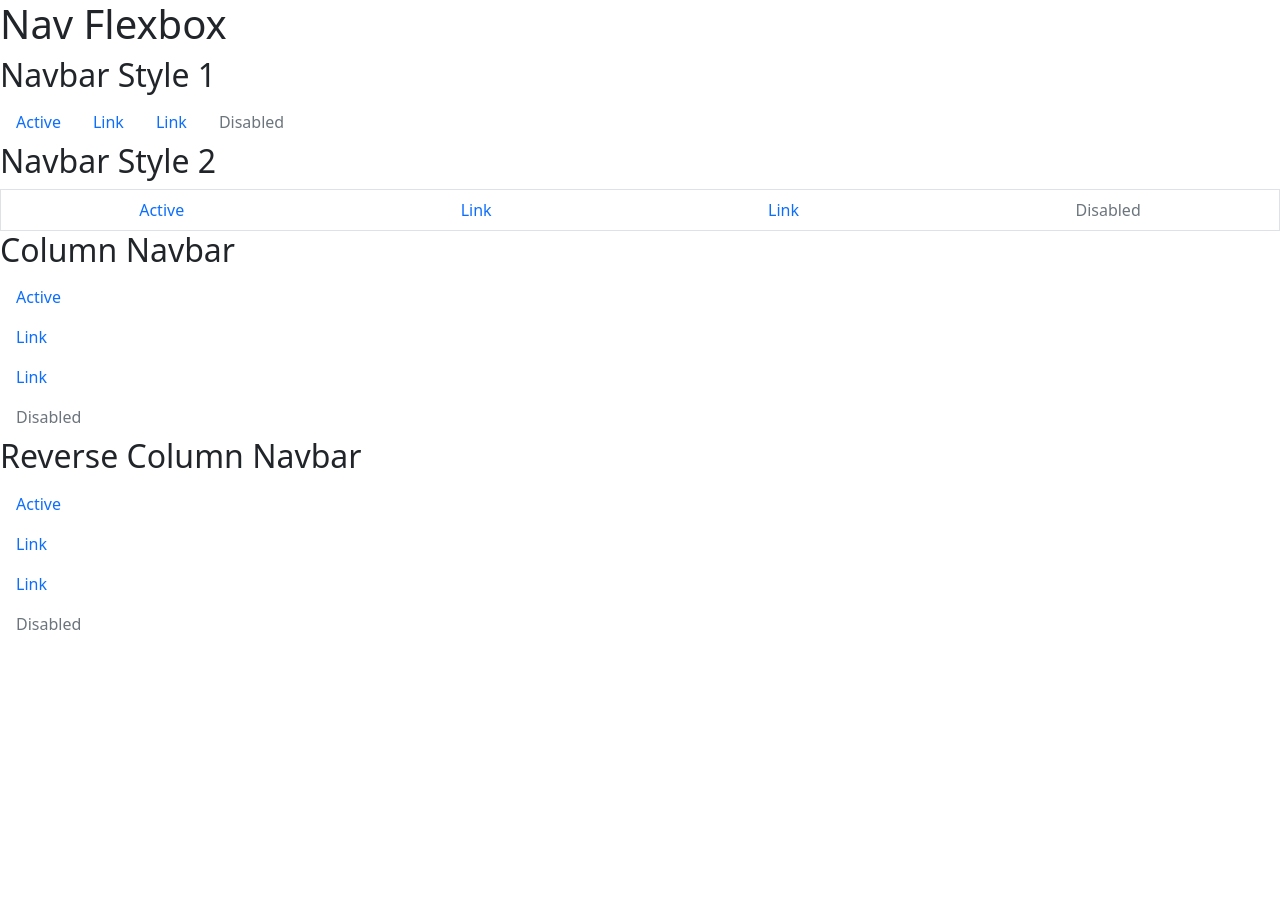
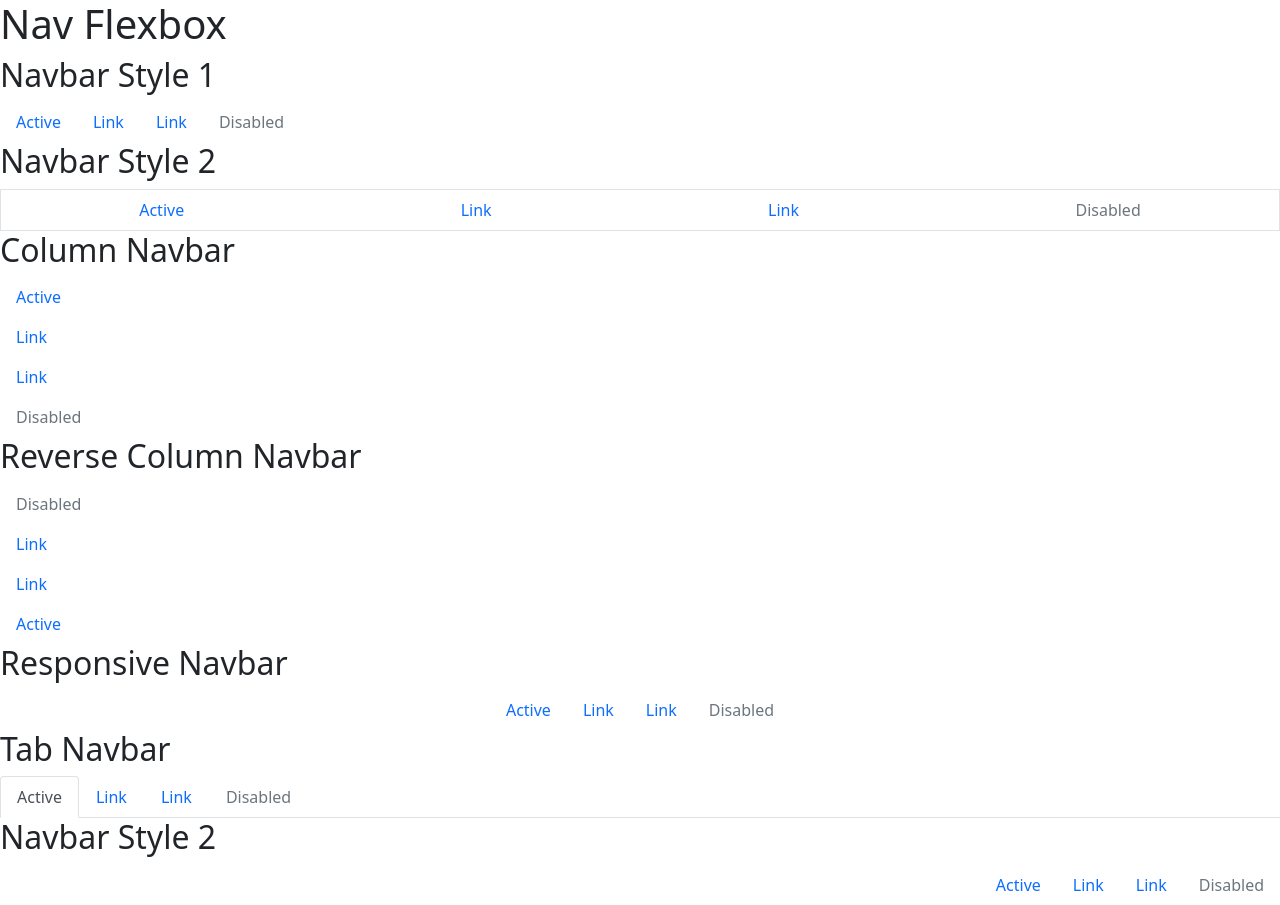
Before and after one commit to nicolecallus/nicolecallusdga3016.github.io, a plain HTML site: page navflexbox.html in a window 1280 px wide. Before the commit the page ends 800 px from the top, so only its background shows below. Drawn offline with nearby package versions, Linux system fonts and the light colour scheme.

Commit message:
Update navflexbox.html

```diff
--- a/navflexbox.html
+++ b/navflexbox.html
@@ -35,13 +35,38 @@
     </nav>
 
     <h2>Reverse Column Navbar</h2>
-    <nav class="nav flex-column d-flex flex-colun-reverse my-nav">
+    <nav class="nav flex-column d-flex flex-column-reverse">
         <a class="nav-link active" aria-current="page" href="#">Active</a>
         <a class="nav-link" href="#">Link</a>
         <a class="nav-link" href="#">Link</a>
         <a class="nav-link disabled" href="#" tabindex="-1" aria-disabled="true">Disabled</a>
     </nav>
 
+    <h2>Responsive Navbar</h2>
+    <nav class="nav flex-column justify-content-center flex-md-row align-items-center">
+        <a class="nav-link active" aria-current="page" href="#">Active</a>
+        <a class="nav-link" href="#">Link</a>
+        <a class="nav-link" href="#">Link</a>
+        <a class="nav-link disabled" href="#" tabindex="-1" aria-disabled="true">Disabled</a>
+    </nav>
+
+    <h2>Tab Navbar</h2>
+    <nav class="nav nav-tabs">
+        <a class="nav-link active" aria-current="page" href="#">Active</a>
+        <a class="nav-link" href="#">Link</a>
+        <a class="nav-link" href="#">Link</a>
+        <a class="nav-link disabled" href="#" tabindex="-1" aria-disabled="true">Disabled</a>
+    </nav>
+
+    <h2>Navbar Style 2</h2>
+    <nav class="nav justify-content-end">
+        <a class="nav-link active" aria-current="page" href="#">Active</a>
+        <a class="nav-link" href="#">Link</a>
+        <a class="nav-link" href="#">Link</a>
+        <a class="nav-link disabled" href="#" tabindex="-1" aria-disabled="true">Disabled</a>
+
+    </nav>
+
     <script src="https://cdn.jsdelivr.net/npm/bootstrap@5.0.2/dist/js/bootstrap.bundle.min.js" integrity="sha384-MrcW6ZMFYlzcLA8Nl+NtUVF0sA7MsXsP1UyJoMp4YLEuNSfAP+JcXn/tWtIaxVXM" crossorigin="anonymous"></script>
 </body>
 </html>
```
